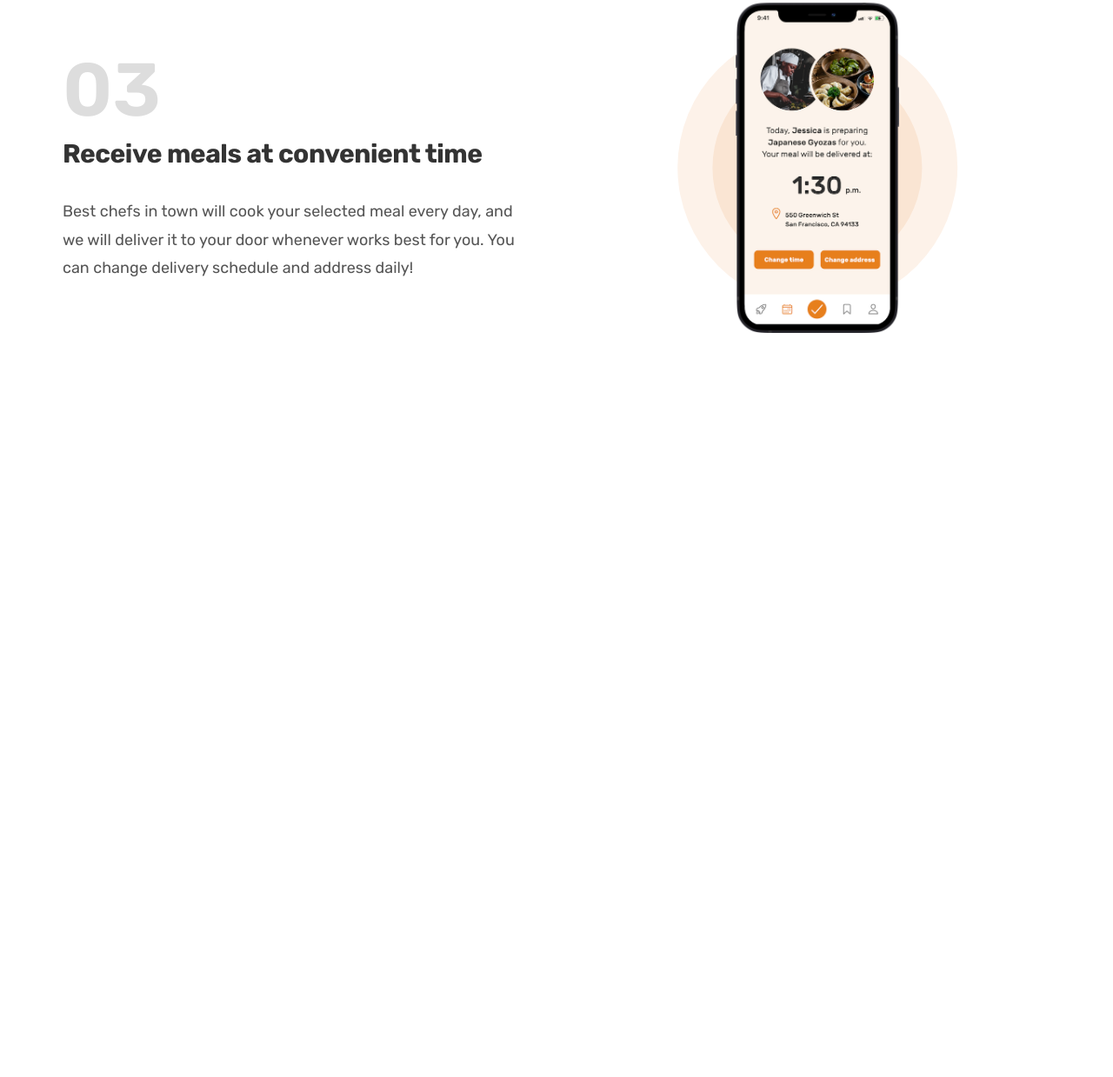
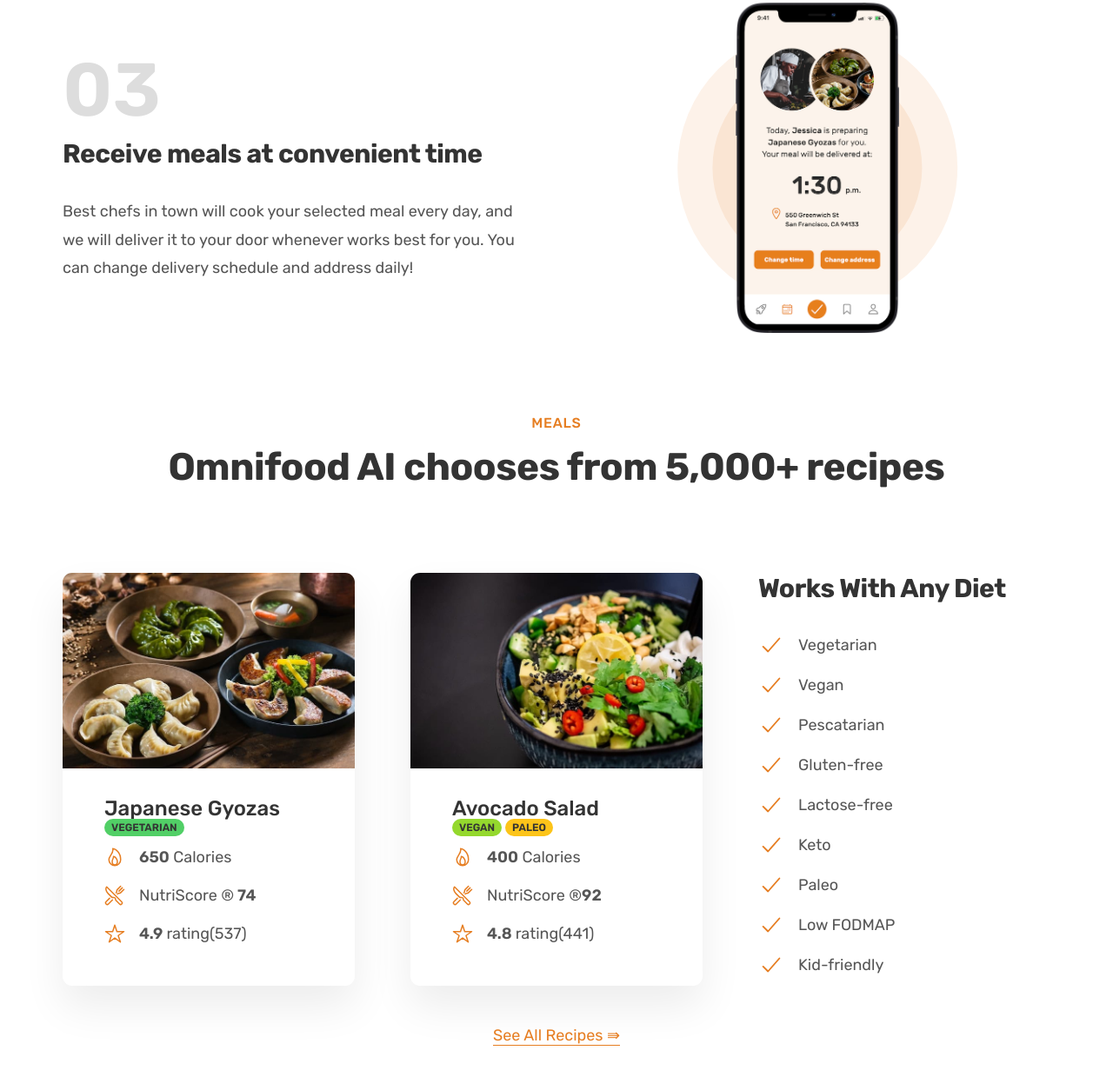
Before and after one commit to naymyo785566/omnifood-template, a plain HTML site: page index.html in a window 1280 px wide. Shown: the part 2072-3311 px from the top of the page at 87% size. Before the commit the page ends 2455 px from the top, so only its background shows below. Drawn offline with nearby package versions, Linux system fonts and the light colour scheme.

Commit message:
Section Meal

```diff
--- /dev/null
+++ b/css/general.css
@@ -0,0 +1,166 @@
+* {
+  margin: 0;
+  padding: 0;
+  box-sizing: border-box;
+}
+html {
+  font-size: 62.5%;
+}
+body {
+  font-family: "Rubik", sans-serif;
+  font-weight: 400;
+  color: #555;
+  line-height: 1;
+}
+
+/* /********************** */
+/* General Components */
+/* /********************** */
+.container {
+  max-width: 120rem;
+  margin: 0 auto;
+  padding: 0 3.2rem;
+}
+.grid {
+  display: grid;
+  row-gap: 9.6rem;
+  column-gap: 6.4rem;
+}
+.grid--2--cols {
+  grid-template-columns: repeat(2, 1fr);
+}
+.grid--3--cols {
+  grid-template-columns: repeat(3, 1fr);
+}
+.grid--4--cols {
+  grid-template-columns: repeat(4, 1fr);
+}
+
+.grid--center--v {
+  align-items: center;
+}
+
+/* Heading Components */
+
+.heading-primary,
+.heading-secondary,
+.heading-tertiary {
+  font-weight: 700;
+
+  color: #333;
+  letter-spacing: -0.5px;
+}
+.heading-primary {
+  font-size: 5.2rem;
+  line-height: 1.1;
+  margin-bottom: 3.2rem;
+}
+
+.heading-secondary {
+  font-size: 4.4rem;
+  line-height: 1.2;
+  margin-bottom: 9.6rem;
+}
+
+.heading-tertiary {
+  font-size: 3rem;
+  line-height: 1.2;
+  margin-bottom: 3.2rem;
+}
+
+.sub-heading {
+  color: #e67e22;
+  font-size: 1.6rem;
+  font-weight: 500;
+  display: block;
+  text-transform: uppercase;
+  margin-bottom: 1.6rem;
+  letter-spacing: 0.75px;
+}
+
+/* Button Components */
+.btn:link,
+.btn:visited {
+  display: inline-block;
+  font-weight: 600;
+
+  background-color: #e67e22;
+  color: #fff;
+  text-decoration: none;
+  font-size: 2rem;
+  padding: 1.6rem 3.2rem;
+  border-radius: 9px;
+  transition: all 0.3s;
+}
+
+.btn--full:link,
+.btn--full:visited {
+  background-color: #e67e22;
+  color: #fff;
+  font-weight: 700;
+}
+
+.btn--outline:link,
+.btn--outline:visited {
+  background-color: #fff;
+  color: #555;
+}
+.btn-right-sm {
+  margin-right: 1.6rem !important;
+}
+.btn--full:hover,
+.btn--full:active {
+  background-color: #b8651b;
+}
+
+.btn--outline:hover,
+.btn--outline:active {
+  background-color: #fdf2e9;
+  /* border: 3px solid #fff; */
+  box-shadow: inset 0 0 0 3px #fff;
+}
+
+strong {
+  font-weight: 600;
+}
+
+/* Tag Components */
+.tags {
+  margin-bottom: 1.2rem;
+  display: flex;
+  gap: 0.4rem;
+}
+.tag {
+  display: inline-block;
+  padding: 0.4rem 0.8rem;
+  font-size: 1.2rem;
+  text-transform: uppercase;
+
+  color: #333;
+  border-radius: 100px;
+  font-weight: 600;
+}
+
+.margin-bottom-md {
+  margin-bottom: 4.8rem !important;
+}
+/* Link Components */
+.link:link,
+.link:visited {
+  color: #e67e22;
+  text-decoration: none;
+  border-bottom: 1px solid currentColor;
+  display: inline-block;
+  padding-bottom: 2px;
+  transition: all 0.3s;
+}
+
+.link:hover,
+.link:active {
+  color: #cf711f;
+  border-bottom: 1px solid transparent;
+}
+
+.center-text {
+  text-align: center;
+}
--- a/css/style.css
+++ b/css/style.css
@@ -43,125 +43,6 @@
 /* /********************** */
 /* General Components */
 /* /********************** */
-
-* {
-  margin: 0;
-  padding: 0;
-  box-sizing: border-box;
-}
-html {
-  font-size: 62.5%;
-}
-body {
-  font-family: "Rubik", sans-serif;
-  font-weight: 400;
-  color: #555;
-  line-height: 1;
-}
-
-/* /********************** */
-/* General Components */
-/* /********************** */
-.container {
-  max-width: 120rem;
-  margin: 0 auto;
-  padding: 0 3.2rem;
-}
-.grid {
-  display: grid;
-  row-gap: 9.6rem;
-  column-gap: 6.4rem;
-}
-.grid--2--cols {
-  grid-template-columns: repeat(2, 1fr);
-}
-.grid--3--cols {
-  grid-template-columns: repeat(3, 1fr);
-}
-.grid--4--cols {
-  grid-template-columns: repeat(4, 1fr);
-}
-
-.grid--center--v {
-  align-items: center;
-}
-
-.heading-primary,
-.heading-secondary,
-.heading-tertiary {
-  font-weight: 700;
-
-  color: #333;
-  letter-spacing: -0.5px;
-}
-.heading-primary {
-  font-size: 5.2rem;
-  line-height: 1.1;
-  margin-bottom: 3.2rem;
-}
-
-.heading-secondary {
-  font-size: 4.4rem;
-  line-height: 1.2;
-  margin-bottom: 9.6rem;
-}
-
-.heading-tertiary {
-  font-size: 3rem;
-  line-height: 1.2;
-  margin-bottom: 3.2rem;
-}
-
-.sub-heading {
-  color: #e67e22;
-  font-size: 1.6rem;
-  font-weight: 500;
-  display: block;
-  text-transform: uppercase;
-  margin-bottom: 1.6rem;
-  letter-spacing: 0.75px;
-}
-
-.btn:link,
-.btn:visited {
-  display: inline-block;
-  font-weight: 600;
-
-  background-color: #e67e22;
-  color: #fff;
-  text-decoration: none;
-  font-size: 2rem;
-  padding: 1.6rem 3.2rem;
-  border-radius: 9px;
-  transition: all 0.3s;
-}
-
-.btn--full:link,
-.btn--full:visited {
-  background-color: #e67e22;
-  color: #fff;
-  font-weight: 700;
-}
-
-.btn--outline:link,
-.btn--outline:visited {
-  background-color: #fff;
-  color: #555;
-}
-.btn-right-sm {
-  margin-right: 1.6rem !important;
-}
-.btn--full:hover,
-.btn--full:active {
-  background-color: #b8651b;
-}
-
-.btn--outline:hover,
-.btn--outline:active {
-  background-color: #fdf2e9;
-  /* border: 3px solid #fff; */
-  box-shadow: inset 0 0 0 3px #fff;
-}
 
 /* /********************** */
 /* Header Components */
@@ -315,9 +196,6 @@
 .step-img-box::after {
   content: "";
   display: block;
-
-  /* height: 60%; */
-
   position: absolute;
 
   top: 50%;
@@ -340,3 +218,80 @@
 .step-img {
   width: 35%;
 }
+
+/* /********************** */
+/* Meal Section */
+/* /********************** */
+.section-meals {
+  padding: 9.6rem 0;
+}
+.meal {
+  box-shadow: 0 2.4rem 4.8rem rgba(0, 0, 0, 0.075);
+  border-radius: 11px;
+  overflow: hidden;
+  transition: all 0.3s;
+}
+.meal-content {
+  padding: 3.2rem 4.8rem 4.8rem 4.8rem;
+}
+.meal-img {
+  width: 100%;
+}
+.meal-title {
+  font-size: 2.4rem;
+  font-weight: 500;
+  color: #333;
+}
+.meal-attributes {
+  list-style: none;
+  display: flex;
+  flex-direction: column;
+  gap: 2rem;
+}
+.meal-attribute {
+  font-size: 1.8rem;
+
+  display: flex;
+  align-items: center;
+  gap: 1.6rem;
+}
+.meal-icon {
+  color: #e67e22;
+  width: 2.4rem;
+  height: 2.4rem;
+}
+
+.tag--vegetarian {
+  background-color: #51cf66;
+}
+.tag--vegan {
+  background-color: #94d82d;
+}
+.tag--paleo {
+  background-color: #fcc419;
+}
+
+.list {
+  list-style: none;
+  display: flex;
+  flex-direction: column;
+  gap: 1.6rem;
+}
+.list-item {
+  font-size: 1.8rem;
+  display: flex;
+  align-items: center;
+  gap: 1.6rem;
+}
+.list-icon {
+  width: 3rem;
+  height: 3rem;
+  color: #e67e22;
+}
+.all-recipes {
+  text-align: center;
+  font-size: 1.8rem;
+}
+.meal:hover {
+  transform: translateY(-1.2rem);
+}
--- a/index.html
+++ b/index.html
@@ -13,6 +13,7 @@
       rel="stylesheet"
     />
     <!-- Custom CSS link -->
+    <link rel="stylesheet" href="./css/general.css" />
     <link rel="stylesheet" href="./css/style.css" />
   </head>
   <body>
@@ -165,7 +166,133 @@
           </div>
         </div>
       </section>
+      <section class="section-meals">
+        <div class="container center-text">
+          <span class="sub-heading">Meals</span>
+          <h2 class="heading-secondary">
+            Omnifood AI chooses from 5,000+ recipes
+          </h2>
+        </div>
+        <div class="container grid grid--3--cols margin-bottom-md">
+          <div class="meal">
+            <img
+              src="./img/meals/meal-1.jpg"
+              alt="Japanese Gyozas"
+              class="meal-img"
+            />
+            <div class="meal-content">
+              <p class="meal-title">Japanese Gyozas</p>
+              <div class="tags">
+                <span class="tag tag--vegetarian">Vegetarian</span>
+              </div>
+              <ul class="meal-attributes">
+                <li class="meal-attribute">
+                  <ion-icon class="meal-icon" name="flame-outline"></ion-icon>
+                  <span> <strong>650</strong> Calories</span>
+                </li>
+                <li class="meal-attribute">
+                  <ion-icon
+                    class="meal-icon"
+                    name="restaurant-outline"
+                  ></ion-icon>
+                  <span>NutriScore &reg;<strong> 74 </strong></span>
+                </li>
+                <li class="meal-attribute">
+                  <ion-icon class="meal-icon" name="star-outline"></ion-icon>
+
+                  <span><strong> 4.9 </strong>rating(537)</span>
+                </li>
+              </ul>
+            </div>
+          </div>
+          <div class="meal">
+            <img
+              src="./img/meals/meal-2.jpg"
+              alt=" Avocado Salad"
+              class="meal-img"
+            />
+            <div class="meal-content">
+              <p class="meal-title">Avocado Salad</p>
+              <div class="tags">
+                <span class="tag tag--vegan">Vegan</span>
+                <span class="tag tag--paleo">Paleo</span>
+              </div>
+              <ul class="meal-attributes">
+                <li class="meal-attribute">
+                  <ion-icon class="meal-icon" name="flame-outline"></ion-icon>
+                  <span> <strong>400</strong> Calories</span>
+                </li>
+                <li class="meal-attribute">
+                  <ion-icon
+                    class="meal-icon"
+                    name="restaurant-outline"
+                  ></ion-icon>
+                  <span>NutriScore &reg;<strong>92</strong></span>
+                </li>
+                <li class="meal-attribute">
+                  <ion-icon class="meal-icon" name="star-outline"></ion-icon>
+
+                  <span><strong> 4.8 </strong>rating(441)</span>
+                </li>
+              </ul>
+            </div>
+          </div>
+          <div class="diet">
+            <h3 class="heading-tertiary">Works With Any Diet</h3>
+            <ul class="list">
+              <li class="list-item">
+                <ion-icon class="list-icon" name="checkmark-outline"></ion-icon>
+                <span> Vegetarian</span>
+              </li>
+              <li class="list-item">
+                <ion-icon class="list-icon" name="checkmark-outline"></ion-icon>
+                <span> Vegan</span>
+              </li>
+              <li class="list-item">
+                <ion-icon class="list-icon" name="checkmark-outline"></ion-icon>
+                <span>Pescatarian</span>
+              </li>
+              <li class="list-item">
+                <ion-icon class="list-icon" name="checkmark-outline"></ion-icon>
+                <span>Gluten-free</span>
+              </li>
+              <li class="list-item">
+                <ion-icon class="list-icon" name="checkmark-outline"></ion-icon>
+                <span>Lactose-free</span>
+              </li>
+              <li class="list-item">
+                <ion-icon class="list-icon" name="checkmark-outline"></ion-icon>
+                <span>Keto</span>
+              </li>
+              <li class="list-item">
+                <ion-icon class="list-icon" name="checkmark-outline"></ion-icon>
+                <span>Paleo</span>
+              </li>
+              <li class="list-item">
+                <ion-icon class="list-icon" name="checkmark-outline"></ion-icon>
+                <span>Low FODMAP</span>
+              </li>
+              <li class="list-item">
+                <ion-icon class="list-icon" name="checkmark-outline"></ion-icon>
+                <span>Kid-friendly</span>
+              </li>
+            </ul>
+          </div>
+        </div>
+        <div class="container all-recipes">
+          <a href="#" class="link">See All Recipes &rAarr;</a>
+        </div>
+      </section>
     </main>
+    <!-- Ionic Icon -->
+    <script
+      type="module"
+      src="https://unpkg.com/ionicons@7.1.0/dist/ionicons/ionicons.esm.js"
+    ></script>
+    <script
+      nomodule
+      src="https://unpkg.com/ionicons@7.1.0/dist/ionicons/ionicons.js"
+    ></script>
   </body>
 </html>
 
```
